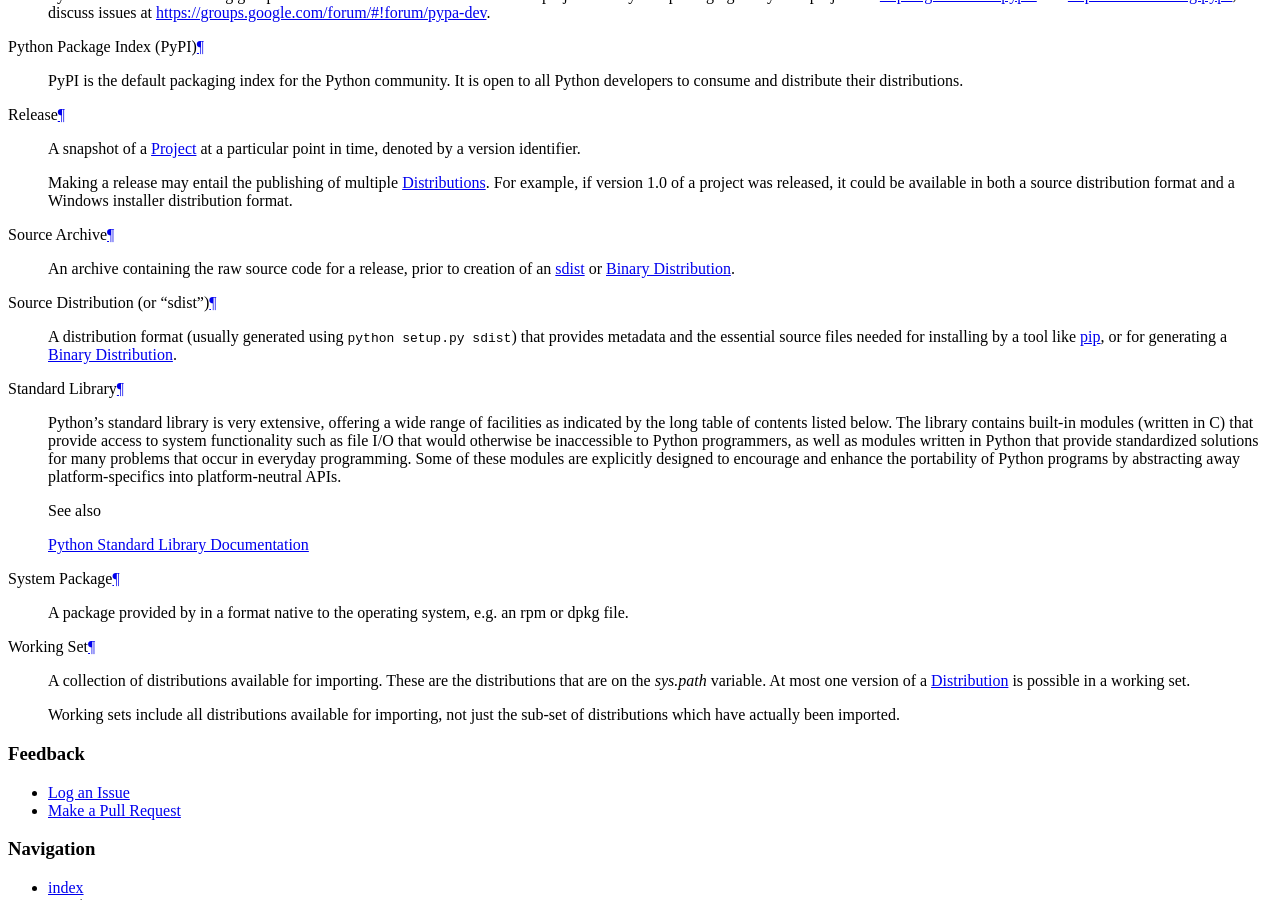
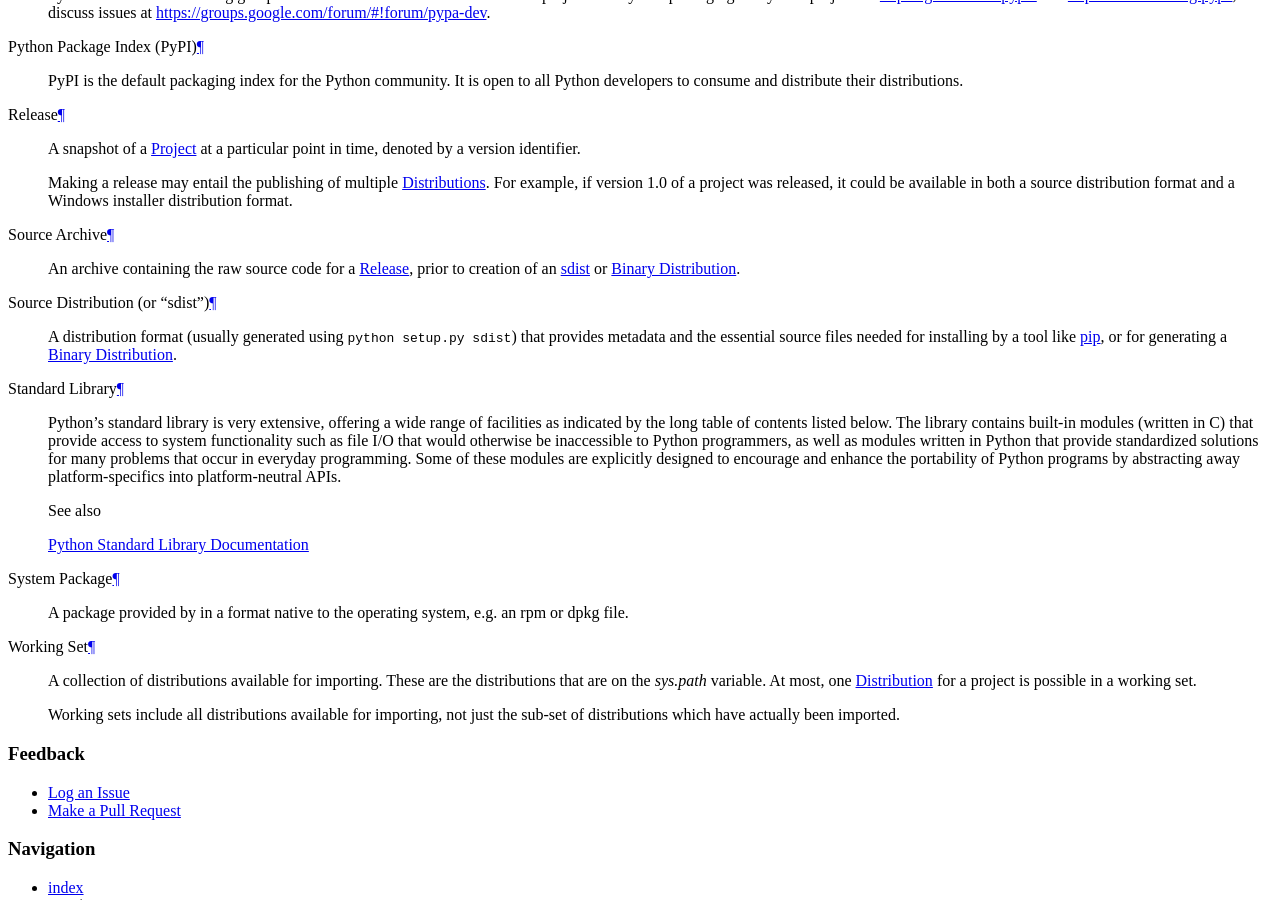
Before and after one commit to pypa/packaging.python.org, a Sphinx documentation site: the page built from source/glossary.txt, in a window 1280 px wide and 900 px high, scrolled down 1516 px. Built offline with Sphinx 7.4.7, drawn with Linux system fonts in a browser that asks for light colours.

Commit message:
glossary updates

```diff
--- a/source/glossary.txt
+++ b/source/glossary.txt
@@ -152,7 +152,7 @@
 
     Source Archive
 
-        An archive containing the raw source code for a release, prior to
+        An archive containing the raw source code for a :term:`Release`, prior to
         creation of an :term:`sdist <Source Distribution (or "sdist")>` or
         :term:`Binary Distribution <Binary Distribution (or "Binary Archive")>`.
 
@@ -189,8 +189,8 @@
     Working Set
 
         A collection of distributions available for importing. These are the
-        distributions that are on the `sys.path` variable. At most one version
-        of a :term:`Distribution` is possible in a working set.
+        distributions that are on the `sys.path` variable. At most, one
+        :term:`Distribution` for a project is possible in a working set.
 
         Working sets include all distributions available for importing, not just
         the sub-set of distributions which have actually been imported.
```
